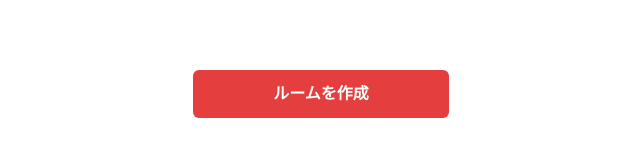
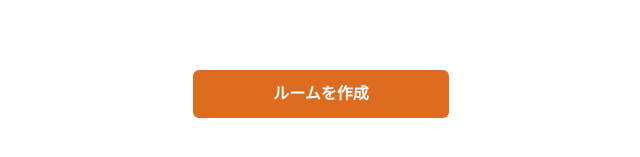
Before and after one commit to hacku-chamomilla/doutankyohi-front-end, a Next.js app: page /create-room in a window 1280 px wide. Shown: the part 863-1020 px from the top of the page, without its empty margins (319-959 px from the left). Built offline with nearby package versions, Linux system fonts and the light colour scheme.

Commit message:
style: 調整

```diff
--- a/pages/create-room.tsx
+++ b/pages/create-room.tsx
@@ -105,7 +105,7 @@ const CreateRoom: NextPage = () => {
           />
           <VSpacer size={24} />
           <Button
-            colorScheme="red"
+            colorScheme="orange"
             color={"white"}
             minW={64}
             minH={12}
```
